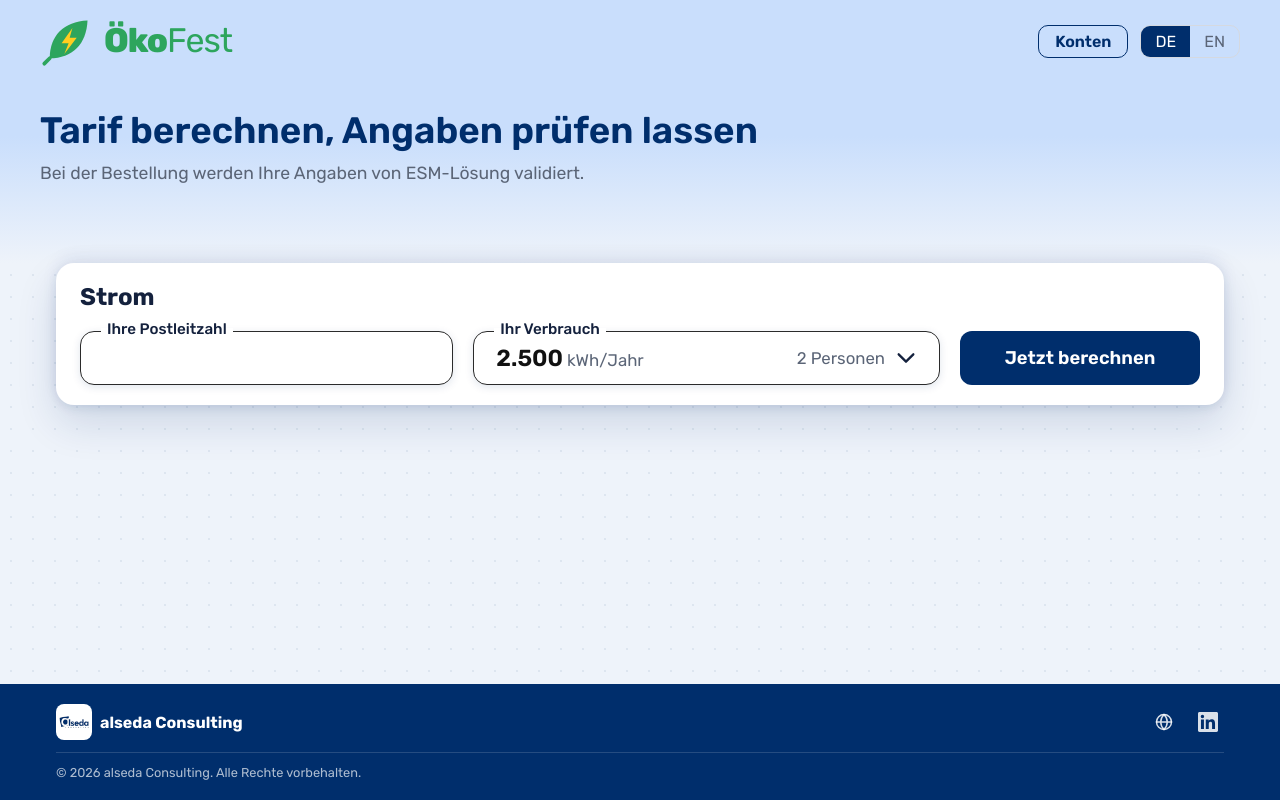
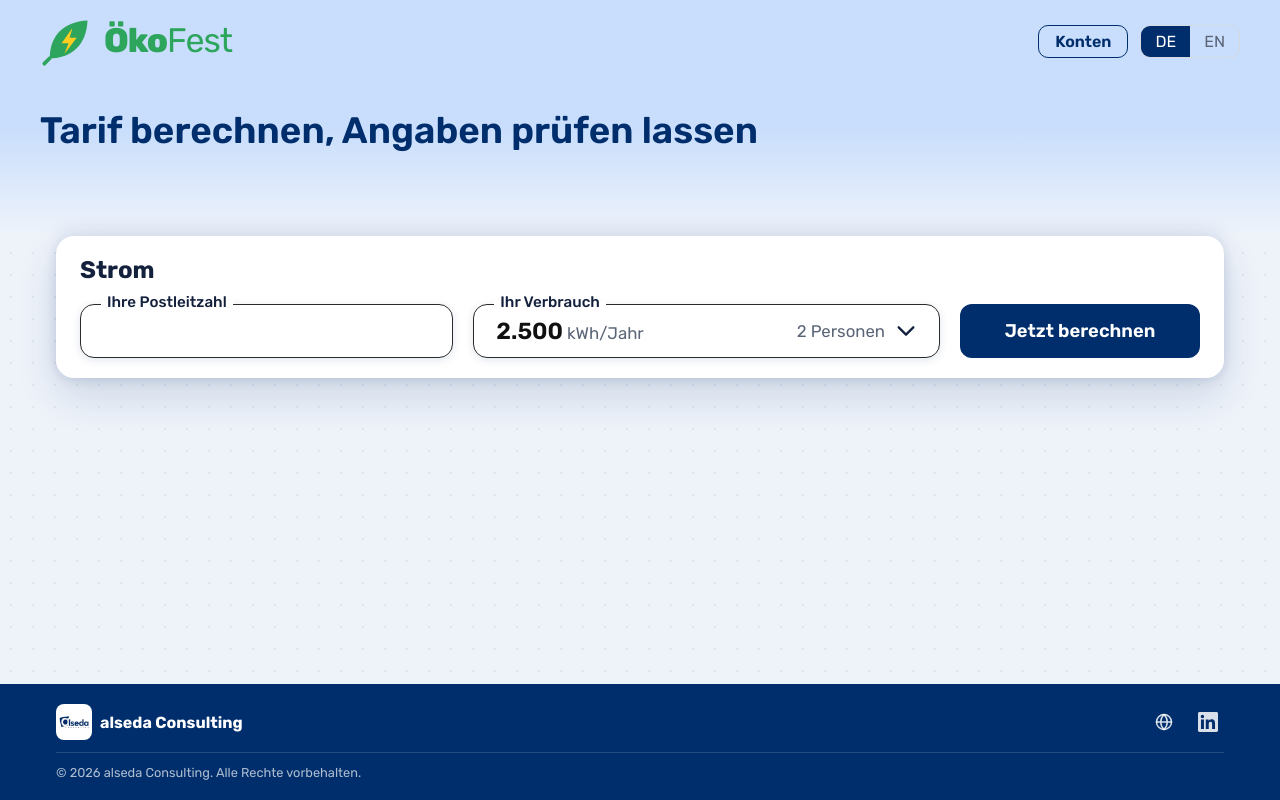
Before and after one commit to acamozu/Ali-Vitalijs, a React (Vite) app: page / in a window 1280 px wide. Built offline with nearby package versions, Linux system fonts and the light colour scheme.

Commit message:
Remove the hero sentence about the ESM validation
Co-Authored-By: Claude Sonnet 5.5 <noreply@anthropic.com>

```diff
--- a/src/App.jsx
+++ b/src/App.jsx
@@ -140,8 +140,7 @@ export default function App() {
         <div className="hero__inner">
           <div className="hero__text">
             <h1>{i18n.t.hero.title}</h1>
-            <p>{i18n.t.hero.text}</p>
-            {/* phone only: the two views as tabs under the hero text (on larger screens the button in the top bar does it) */}
+            {/* phone only: the two views as tabs under the hero title (on larger screens the button in the top bar does it) */}
             <div className="hero__tabs" role="tablist">
               <button type="button" role="tab" aria-selected={view !== 'cockpit'} className={view !== 'cockpit' ? 'is-on' : ''} onClick={() => view === 'cockpit' && go('search')}>
                 {i18n.t.cockpit.calculator}
--- a/src/i18n.js
+++ b/src/i18n.js
@@ -5,7 +5,6 @@ export const messages = {
     brand: 'alseda Consulting',
     hero: {
       title: 'Tarif berechnen, Angaben prüfen lassen',
-      text: 'Bei der Bestellung werden Ihre Angaben von ESM-Lösung validiert.',
     },
     footer: { rights: 'Alle Rechte vorbehalten.' },
     date: {
@@ -132,7 +131,6 @@ export const messages = {
     brand: 'alseda Consulting',
     hero: {
       title: 'Calculate a tariff, have your details verified',
-      text: 'When you order, your details are validated by ESM solution.',
     },
     footer: { rights: 'All rights reserved.' },
     date: {
```
